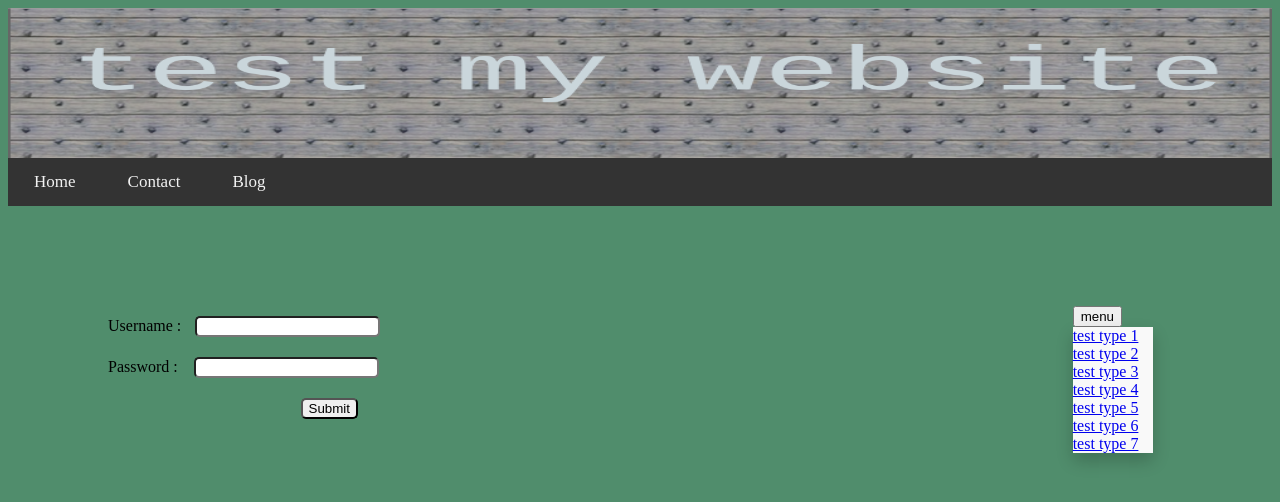
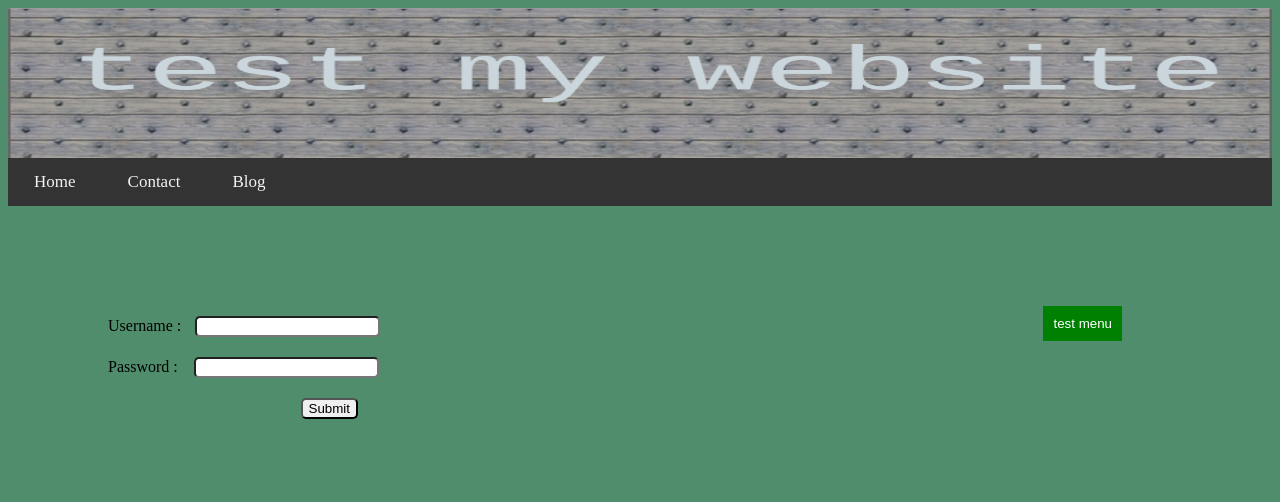
Before and after one commit to iMearner/testing_website, a PHP site: page /login.php in a window 1280 px wide. Shown: the top 502 px of the page. Run offline with PHP 8.4, Linux system fonts and the light colour scheme.

Commit message:
added menu button

```diff
--- a/login.php
+++ b/login.php
@@ -40,19 +40,33 @@
 			float: right;
 			margin-top: 100px;
 			margin-right: 150px;
+			background-color: blue;
+		}
+		.dropbtn{
+			padding: 10px;
+			background-color: green;
+			border: none;
+			color: white;
+		}
+		.dropdown:hover .dropdown-content{
+			display: block;
 		}
 		.dropdown-content{
-			display: block;
-			background-color: blue;
+			display: none;
 		    position: absolute;
 		    background-color: #f9f9f9;
+		    color: black;
 		    min-width: 80px;
 		    box-shadow: 0px 8px 16px 0px rgba(0,0,0,0.2);
 		    z-index: 1;
 		}
 		.dropdown-content a {
-			display: inherit;
-
+			display: block;
+			text-decoration: none;
+			color: black;
+		}
+		.dropdown-content a:hover{
+			background-color: #505050;
 		}
 	</style>
 
@@ -73,7 +87,7 @@
 		 </div>
 
 		 <div class="dropdown">
-		 	<button>menu</button>
+		 	<button class="dropbtn">test menu</button>
 		 	<div class="dropdown-content">
 		 		<a href="#">test type 1</a>
 		 		<a href="#">test type 2</a>
@@ -85,12 +99,5 @@
 		 	</div>
 		 </div>
 	 </form>
-
-
-
-
-
-
-
-	</body>
+</body>
 </html>
```
